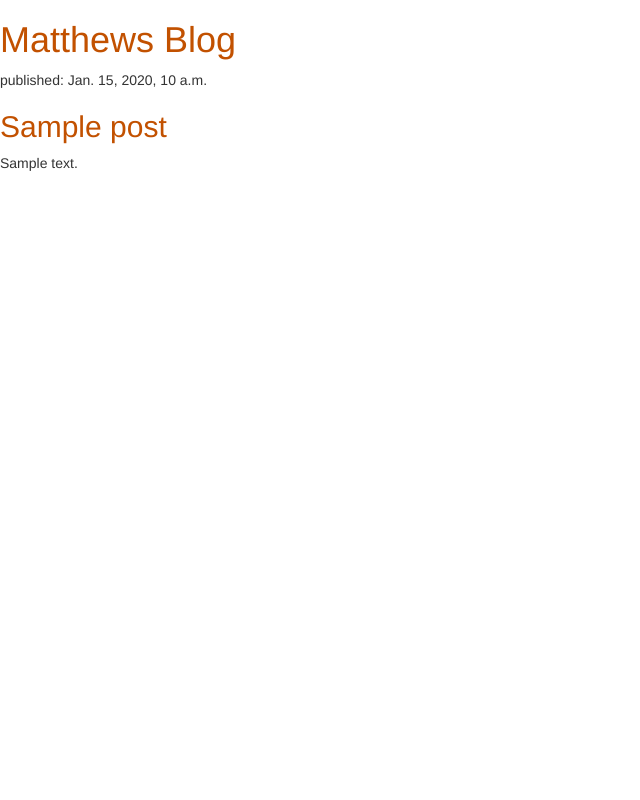
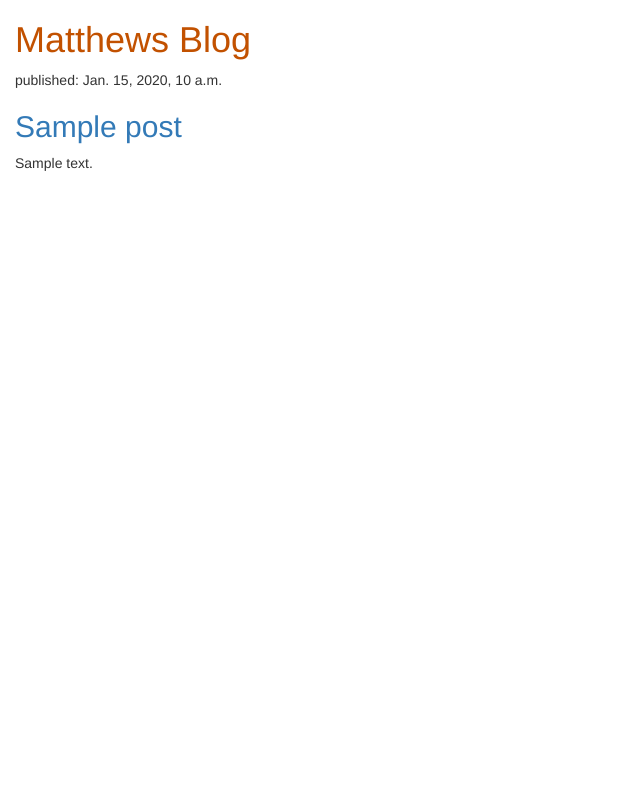
Before and after one commit to MatthewGuyRobin/djangoBlog, a Django app: page / in a window 1280 px wide. Shown: the whole page, without its empty margins (0-640 px from the left). Run offline with Django 3.2, Linux system fonts and the light colour scheme; tables that the repository leaves empty hold one stand-in row (values such as "Sample post"); some libraries are stand-ins or nearby versions.

Commit message:
updated css

```diff
--- a/blog/static/css/blog.css
+++ b/blog/static/css/blog.css
@@ -1,3 +1,6 @@
-h1 a, h2 a {
+h1 a{
     color: #C25100;
 }
+body {
+    padding-left: 15px;
+}
```
